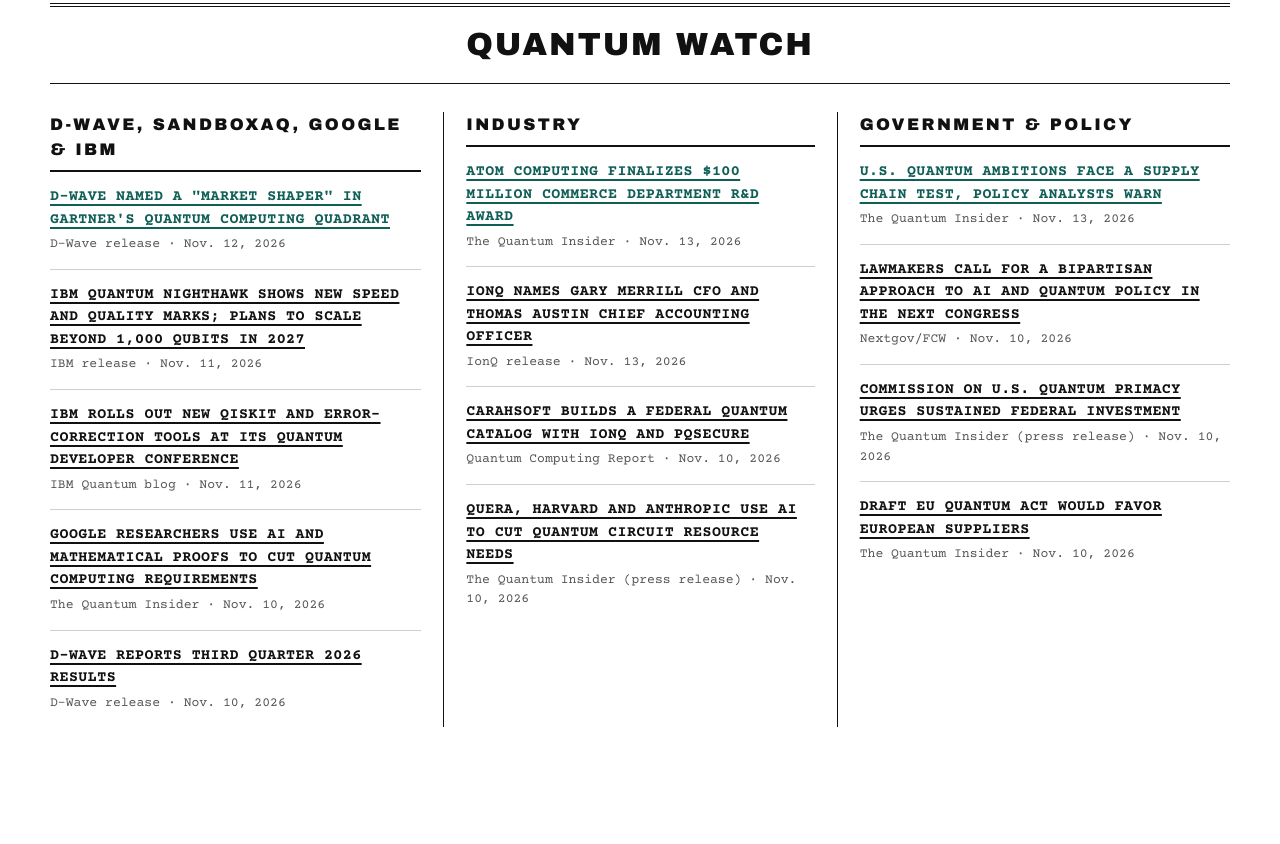
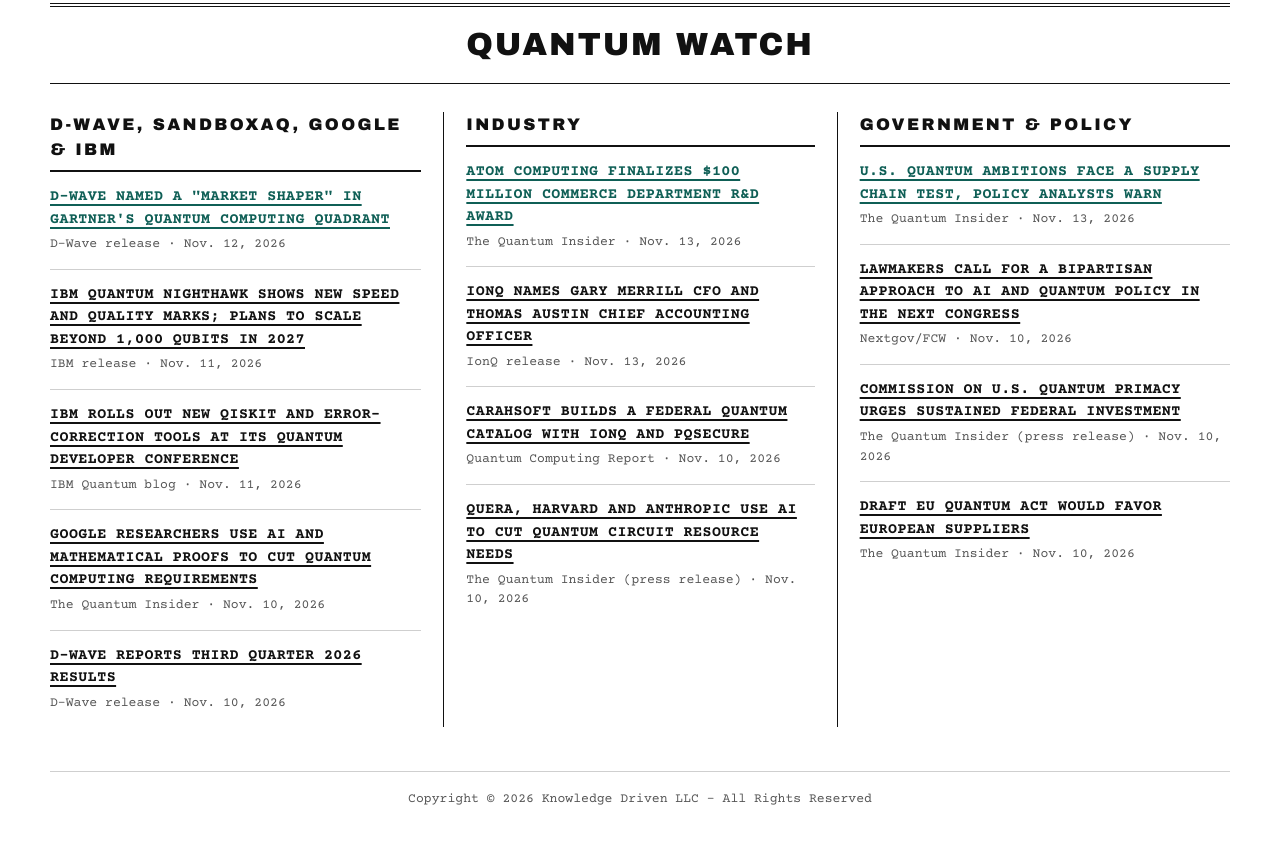
Before and after one commit to alanvalsosa/kdriven-site, a plain HTML site: page index.html in a window 1280 px wide. Shown: the part 1557-2401 px from the top of the page. Before the commit the page ends 2340 px from the top, so only its background shows below. Drawn offline with nearby package versions, Linux system fonts and the light colour scheme.

Commit message:
Add copyright footer to site
Co-Authored-By: Claude Opus 5.5 <noreply@anthropic.com>
Claude-Session: https://claude.ai/code/session_015jNmsP3K3x52vsD4gNwRUe

```diff
--- a/index.html
+++ b/index.html
@@ -45,6 +45,7 @@ a:focus-visible { outline: 2px solid var(--accent); outline-offset: 3px; }
 .watch { font-family: var(--mark); font-weight: 400; font-size: clamp(1.4rem, 4.6vw, 2rem); letter-spacing: 0.06em; text-transform: uppercase; text-align: center; margin: 44px 0 0; padding: 14px 0; border-top: 4px double var(--fg); border-bottom: 1px solid var(--fg); text-wrap: balance; }
 .mast + .watch { border-top: 0; margin-top: 8px; }
 .note { color: var(--muted); font-size: 0.82rem; margin: 0; padding: 14px 0 0; }
+.foot { text-align: center; color: var(--muted); font-size: 0.82rem; margin: 44px 0 0; padding-top: 18px; border-top: 1px solid var(--rule); }
 .onair { margin-top: 28px; }
 .onair .empty { color: var(--muted); margin: 0; padding: 14px 0 0; }
 .onair .checked { color: var(--muted); font-size: 0.82rem; margin: 6px 0 0; }
@@ -159,6 +160,8 @@ li:first-child > a { color: var(--accent); }
     </ul>
   </section>
   </div>
+
+  <p class="foot">Copyright &copy; 2026 Knowledge Driven LLC - All Rights Reserved</p>
 </div>
 </body>
 </html>
```
